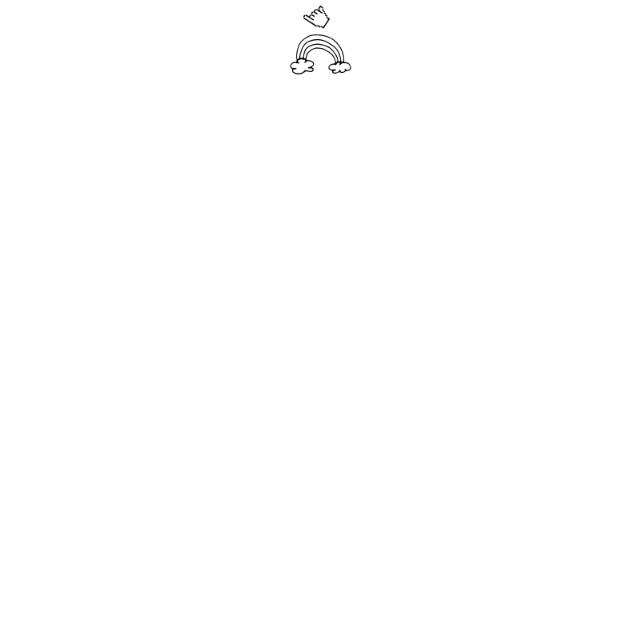
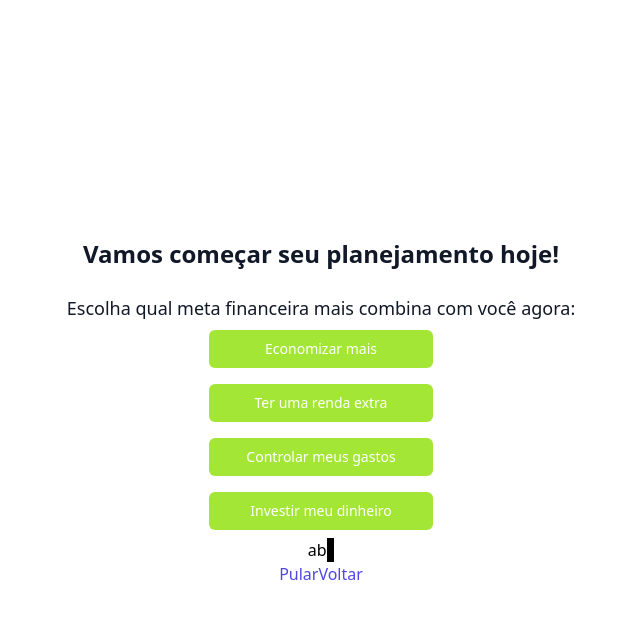
Before and after one commit to dpedersoli/desafio-chefao, a React (Vite) app in the folder desafiochefao/: page /goal3 in a window 1280 px wide. Before the commit this address had no page. Shown: the top 618 px of the page, without its empty margins (319-959 px from the left). Built offline with nearby package versions, Linux system fonts and the light colour scheme.

Commit message:
tela de metas 50%

```diff
--- a/desafiochefao/src/App.tsx
+++ b/desafiochefao/src/App.tsx
@@ -4,10 +4,6 @@ function App() {
 
   return (
     <>
-      <img className="flex flex-col mx-auto h-fit max-h-20 w-auto mb-28"
-        src="src\images\logo-Daniel-Pedersoli.png"
-        alt="BrandLogo"
-      />
       <div className="min-h-screen flex justify-center items-center">
         <AppRoutes />
       </div>
--- /dev/null
+++ b/desafiochefao/src/components/views/Goals/goal1.tsx
@@ -0,0 +1,34 @@
+const Goal1 = () => {
+
+  return (
+    <>
+      <div className="flex flex-col items-center">
+        <div>
+          <p className="flex justify-center mt-6 text-center text-2xl font-bold text-gray-900">Vamos começar seu planejamento hoje!</p>
+          <p className="flex justify-center mt-6 text-center text-lg text-gray-900">Escolha qual meta financeira mais combina com você agora:</p>
+        </div>
+
+        <div className="flex flex-col items-center">
+          <button className="group relative w-56 py-2 px-4 my-2 border border-transparent text-sm font-medium rounded-md text-white bg-lime-400 hover:bg-lime-500 focus:outline-none focus:ring-2 focus:ring-offset-2 focus:ring-indigo-500">Economizar mais</button>
+          <button className="group relative w-56 py-2 px-4 my-2 border border-transparent text-sm font-medium rounded-md text-white bg-lime-400 hover:bg-lime-500 focus:outline-none focus:ring-2 focus:ring-offset-2 focus:ring-indigo-500">Ter uma renda extra</button>
+          <button className="group relative w-56 py-2 px-4 my-2 border border-transparent text-sm font-medium rounded-md text-white bg-lime-400 hover:bg-lime-500 focus:outline-none focus:ring-2 focus:ring-offset-2 focus:ring-indigo-500">Controlar meus gastos</button>
+          <button className="group relative w-56 py-2 px-4 my-2 border border-transparent text-sm font-medium rounded-md text-white bg-lime-400 hover:bg-lime-500 focus:outline-none focus:ring-2 focus:ring-offset-2 focus:ring-indigo-500">Investir meu dinheiro</button>
+        </div>
+
+        <div className="flex flex-row justify-center">
+          <ul className="flex flex-row ">
+            <li className="bg-black">a</li>
+            <li className="">b</li>
+            <li className="">c</li>
+          </ul>
+        </div>
+
+        <div className="flex justify-center">
+          <a href="/goal2" className="font-medium text-indigo-600 hover:text-indigo-500">Pular</a>
+        </div>
+      </div>
+    </>
+  )
+};
+
+export default Goal1;
--- /dev/null
+++ b/desafiochefao/src/components/views/Goals/goal2.tsx
@@ -0,0 +1,35 @@
+const Goal1 = () => {
+
+  return (
+    <>
+      <div className="flex flex-col items-center">
+        <div>
+          <p className="flex justify-center mt-6 text-center text-2xl font-bold text-gray-900">Vamos começar seu planejamento hoje!</p>
+          <p className="flex justify-center mt-6 text-center text-lg text-gray-900">Escolha qual meta financeira mais combina com você agora:</p>
+        </div>
+
+        <div className="flex flex-col items-center">
+          <button className="group relative w-56 py-2 px-4 my-2 border border-transparent text-sm font-medium rounded-md text-white bg-lime-400 hover:bg-lime-500 focus:outline-none focus:ring-2 focus:ring-offset-2 focus:ring-indigo-500">Economizar mais</button>
+          <button className="group relative w-56 py-2 px-4 my-2 border border-transparent text-sm font-medium rounded-md text-white bg-lime-400 hover:bg-lime-500 focus:outline-none focus:ring-2 focus:ring-offset-2 focus:ring-indigo-500">Ter uma renda extra</button>
+          <button className="group relative w-56 py-2 px-4 my-2 border border-transparent text-sm font-medium rounded-md text-white bg-lime-400 hover:bg-lime-500 focus:outline-none focus:ring-2 focus:ring-offset-2 focus:ring-indigo-500">Controlar meus gastos</button>
+          <button className="group relative w-56 py-2 px-4 my-2 border border-transparent text-sm font-medium rounded-md text-white bg-lime-400 hover:bg-lime-500 focus:outline-none focus:ring-2 focus:ring-offset-2 focus:ring-indigo-500">Investir meu dinheiro</button>
+        </div>
+
+        <div className="flex flex-row justify-center">
+          <ul className="flex flex-row ">
+            <li className="">a</li>
+            <li className="bg-black">b</li>
+            <li className="">c</li>
+          </ul>
+        </div>
+
+        <div className="flex justify-evenly">
+          <a href="/goal3" className="font-medium text-indigo-600 hover:text-indigo-500">Pular</a>
+          <a href="/goal1" className="font-medium text-indigo-600 hover:text-indigo-500">Voltar</a>
+        </div>
+      </div>
+    </>
+  )
+};
+
+export default Goal1;
--- /dev/null
+++ b/desafiochefao/src/components/views/Goals/goal3.tsx
@@ -0,0 +1,35 @@
+const Goal1 = () => {
+
+  return (
+    <>
+      <div className="flex flex-col items-center">
+        <div>
+          <p className="flex justify-center mt-6 text-center text-2xl font-bold text-gray-900">Vamos começar seu planejamento hoje!</p>
+          <p className="flex justify-center mt-6 text-center text-lg text-gray-900">Escolha qual meta financeira mais combina com você agora:</p>
+        </div>
+
+        <div className="flex flex-col items-center">
+          <button className="group relative w-56 py-2 px-4 my-2 border border-transparent text-sm font-medium rounded-md text-white bg-lime-400 hover:bg-lime-500 focus:outline-none focus:ring-2 focus:ring-offset-2 focus:ring-indigo-500">Economizar mais</button>
+          <button className="group relative w-56 py-2 px-4 my-2 border border-transparent text-sm font-medium rounded-md text-white bg-lime-400 hover:bg-lime-500 focus:outline-none focus:ring-2 focus:ring-offset-2 focus:ring-indigo-500">Ter uma renda extra</button>
+          <button className="group relative w-56 py-2 px-4 my-2 border border-transparent text-sm font-medium rounded-md text-white bg-lime-400 hover:bg-lime-500 focus:outline-none focus:ring-2 focus:ring-offset-2 focus:ring-indigo-500">Controlar meus gastos</button>
+          <button className="group relative w-56 py-2 px-4 my-2 border border-transparent text-sm font-medium rounded-md text-white bg-lime-400 hover:bg-lime-500 focus:outline-none focus:ring-2 focus:ring-offset-2 focus:ring-indigo-500">Investir meu dinheiro</button>
+        </div>
+
+        <div className="flex flex-row justify-center">
+          <ul className="flex flex-row ">
+            <li className="">a</li>
+            <li className="">b</li>
+            <li className="bg-black">c</li>
+          </ul>
+        </div>
+
+        <div className="flex justify-between">
+          <a href="/" className="font-medium text-indigo-600 hover:text-indigo-500">Pular</a>
+          <a href="/goal2" className="font-medium text-indigo-600 hover:text-indigo-500">Voltar</a>
+        </div>
+      </div>
+    </>
+  )
+};
+
+export default Goal1;
--- a/desafiochefao/src/components/views/Login/index.tsx
+++ b/desafiochefao/src/components/views/Login/index.tsx
@@ -3,6 +3,10 @@ export default function Login() {
     <>
       <div className="min-h-full w-96 max-w-full flex items-center justify-center py-12 px-4 sm:px-6 lg:px-8">
         <div className="w-full space-y-8 flex flex-col">
+          <img className="flex flex-col mx-auto h-fit max-h-20 w-auto mb-12"
+            src="src\images\logo-Daniel-Pedersoli.png"
+            alt="BrandLogo"
+          />
           <div className="flex flex-col justify-evenly">
             <p className="mt-6 text-center text-2xl font-bold text-gray-900">Que bom te ver por aqui!
             </p>
--- a/desafiochefao/src/routes.tsx
+++ b/desafiochefao/src/routes.tsx
@@ -4,7 +4,9 @@ import { BrowserRouter, Routes, Route } from 'react-router-dom';
 import Login from "./components/views/Login";
 import Register from "./components/views/Register";
 import PasswordRecovery from "./components/views/PasswordRecovery";
-// import Goal from "./components/views/Goal";
+import Goal1 from "./components/views/Goals/goal1";
+import Goal2 from "./components/views/Goals/goal2";
+import Goal3 from "./components/views/Goals/goal3";
 // import Cards from "./components/views/Cards";
 // import Score from "./components/views/Score";
 // import Planning from "./components/views/Planning";
@@ -19,7 +21,9 @@ export function AppRoutes() {
         <Route path="/login" element={<Login />} />
         <Route path="/register" element={<Register />} />
         <Route path="/passwordrecovery" element={<PasswordRecovery />} />
-        {/* <Route path="/goal" element={<Goal />} /> */}
+        <Route path="/goal1" element={<Goal1 />} />
+        <Route path="/goal2" element={<Goal2 />} />
+        <Route path="/goal3" element={<Goal3 />} />
         {/* <Route path="/cards" element={<Cards />} /> */}
         {/* <Route path="/score" element={<Score />} /> */}
         {/* <Route path="/planning" element={<Planning />} /> */}
```
Also changed, not shown: desafiochefao/src/components/views/PasswordRecovery/index.tsx (+6 -2 lines), desafiochefao/src/components/views/Register/index.tsx (+5 -2 lines).
